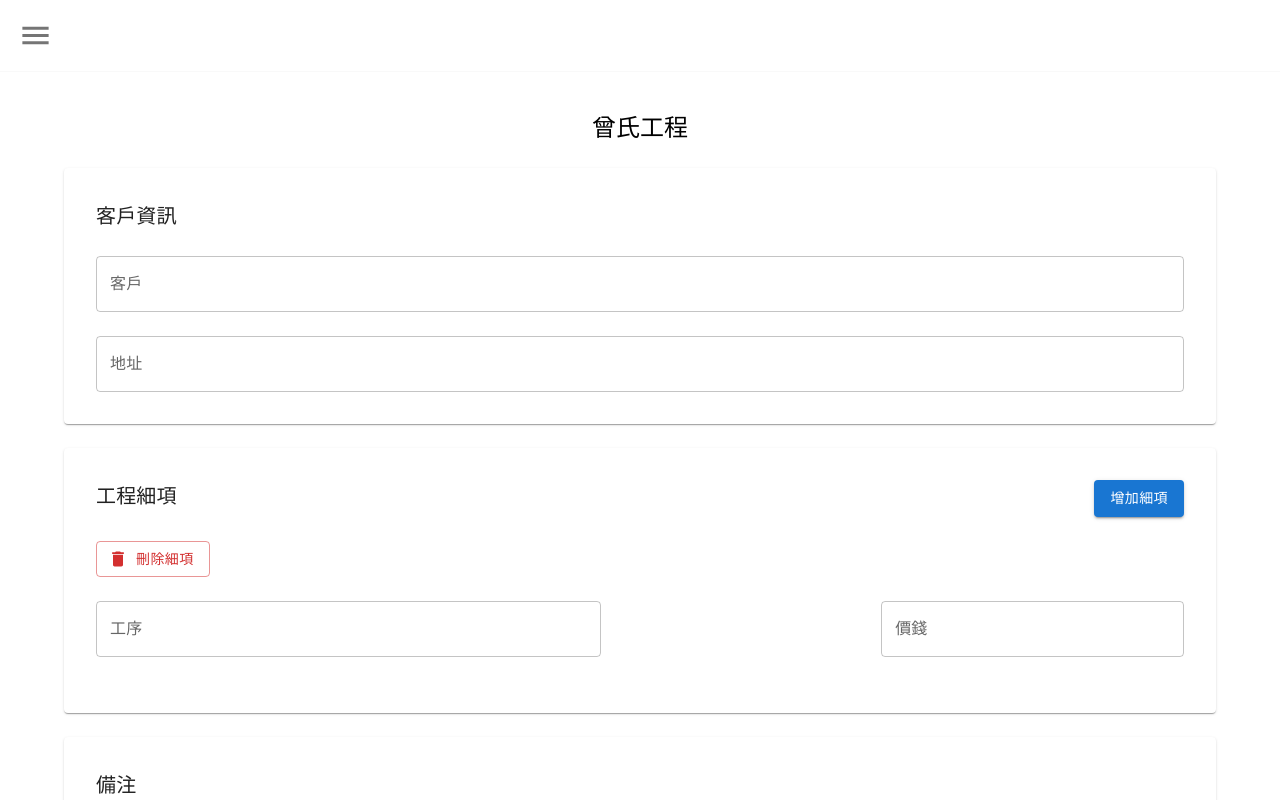
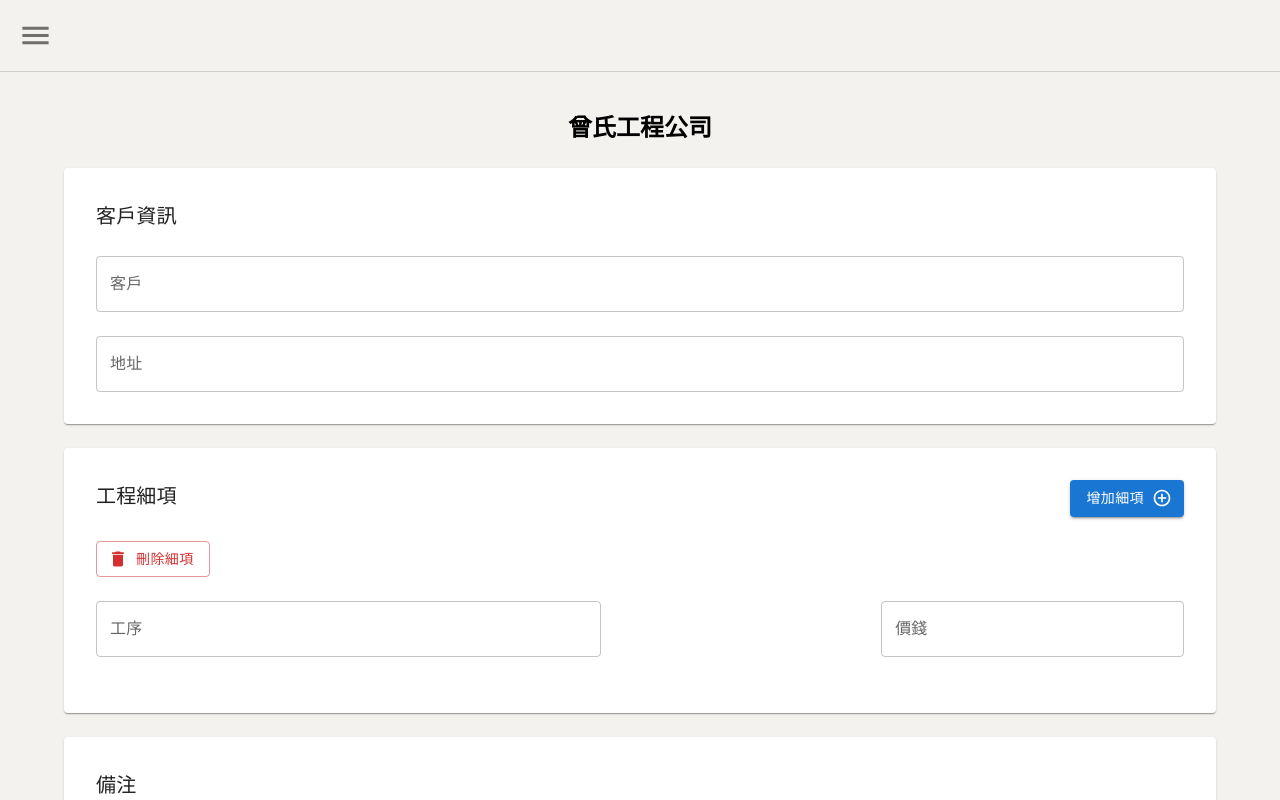
Before and after one commit to louiskwt/quote_app, a React (Vite) app in the folder client/: page /create in a window 1280 px wide. Shown: the top 800 px of the page. Built offline with nearby package versions, Linux system fonts and the light colour scheme; the HTML template or start-up script is replaced by a standard one.

Commit message:
improved styling

```diff
--- a/client/src/components/Form/Form.jsx
+++ b/client/src/components/Form/Form.jsx
@@ -2,6 +2,7 @@ import { Box, Button, FormControl, Paper, Stack, TextField, Typography } from '@
 import DeleteIcon from '@mui/icons-material/Delete';
 import { useContext } from 'react'
 import { FormsContext } from '../../context/formsContext';
+import AddCircleOutlineIcon from '@mui/icons-material/AddCircleOutline';
 
 
 const Form = ({ action }) => {
@@ -9,7 +10,7 @@ const Form = ({ action }) => {
 
   return (
     <>
-        <Typography variant='h5' textAlign="center">曾氏工程</Typography>
+        <Typography variant='h5' textAlign="center" fontWeight='bold'>曾氏工程公司</Typography>
          {/* Info */}
         <Paper sx={{ p: 4, mt: 3 }}>
             <Typography variant='h6'>客戶資訊</Typography>
@@ -24,7 +25,7 @@ const Form = ({ action }) => {
         <Paper sx={{ p: 4, mt: 3 }}>
               <Stack direction="row" spacing={2} sx={{ mb: 3, justifyContent: 'space-between' }}>
                   <Typography variant='h6' >工程細項</Typography>
-                  <Button variant="contained"  onClick={addContent}>
+                  <Button variant="contained" endIcon={<AddCircleOutlineIcon/>} onClick={addContent}>
                     增加細項
                   </Button>
               </Stack>
--- a/client/src/components/Header/Header.css
+++ b/client/src/components/Header/Header.css
@@ -1,7 +1,7 @@
 .header {
     display: flex;
     justify-content: space-between;
-    border-bottom: 1px solid #f9f9f9;
+    border-bottom: 1px solid #cfcfcf;
     align-items: center;
     padding: 10px;
 }
--- a/client/src/components/Quote/Quote.jsx
+++ b/client/src/components/Quote/Quote.jsx
@@ -1,4 +1,5 @@
-import { Container, Divider, Stack, Typography, Grid, Box, Button} from '@mui/material'
+import { Container, Divider, Stack, Typography, Grid, Box, Button} from '@mui/material';
+import DownloadIcon from '@mui/icons-material/Download';
 
 // format price
 const intlNum = new Intl.NumberFormat('en-US');
@@ -83,7 +84,7 @@ const Quote = ({ quote }) => {
                 {quote.memo && quote.memo.map((memoItem, index) => <Memo memoItem={memoItem} key={index} index={index} />)}
             </Grid>
             <Box sx={{ marginBottom: '2rem'}}>
-                <Button fullwidth variant='contained' id="download-btn" color="primary" onClick={savePDF}>下載報價單</Button>
+                <Button fullwidth variant='contained' id="download-btn" color="primary" onClick={savePDF} endIcon={<DownloadIcon />} >下載報價單</Button>
             </Box>
 
         </Container>
--- a/client/src/components/QuoteCard/QuoteCard.jsx
+++ b/client/src/components/QuoteCard/QuoteCard.jsx
@@ -7,7 +7,8 @@ import { Link } from "react-router-dom";
 import quoteApi from '../../apis/quoteApi';
 import { useContext } from 'react';
 import { QuotesContext } from '../../context/quotesContext';
-import { display } from '@mui/system';
+
+
 
 const QuoteCard = ({quote}) => {
   const {quotes, setQuotes } = useContext(QuotesContext)
@@ -39,7 +40,7 @@ const QuoteCard = ({quote}) => {
              </Link>
           </Button>
 
-            <Button sx={{ ml: 3, fontWeight: 800, }} color='error' variant="outlined" onClick={() => handleDelete(quote.id)}>
+            <Button sx={{ ml: 3, fontWeight: 800, }} color='error' variant="outlined" onClick={() => handleDelete(quote.id)} >
               <span >
                   刪除
               </span>
--- a/client/src/index.css
+++ b/client/src/index.css
@@ -5,4 +5,5 @@ body {
     sans-serif;
   -webkit-font-smoothing: antialiased;
   -moz-osx-font-smoothing: grayscale;
+  background-color: #f3f2ef;
 }
--- a/client/src/pages/Home.jsx
+++ b/client/src/pages/Home.jsx
@@ -24,7 +24,7 @@ const Home = () => {
   }, [])
 
   return (
-    <Container sx={{ display: 'flex', justifyContent: 'center', flexDirection: 'column', alignItems: 'center'}}>
+    <Container sx={{ display: 'flex', justifyContent: 'center', flexDirection: 'column', alignItems: 'center', pb: 10}}>
       <h1>曾氏工程公司</h1>
       {(quotes ? <QuoteList quotes={quotes} id="quote-list" /> : <Loader />)}
       <Tab iconType='add' />
```
